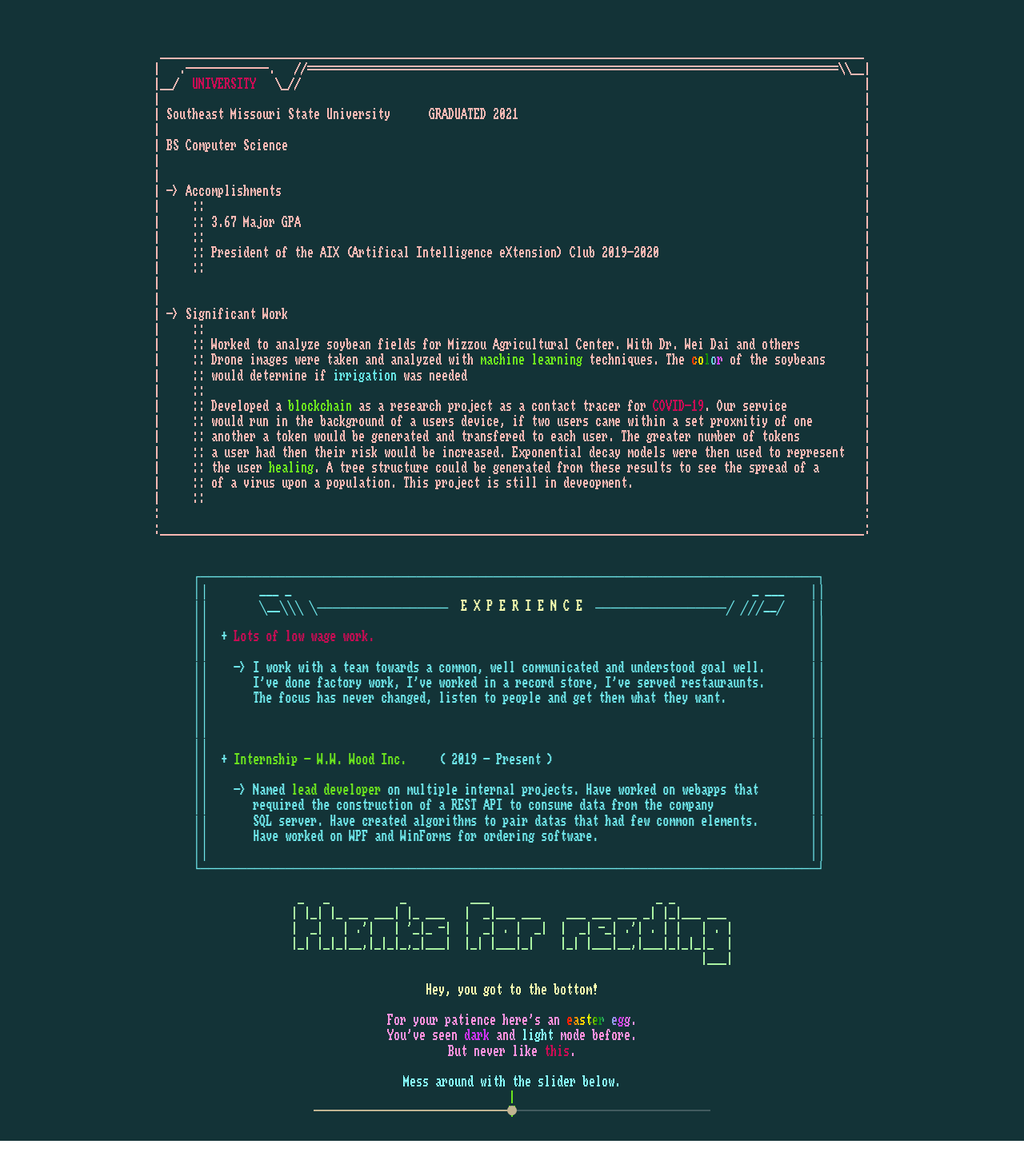
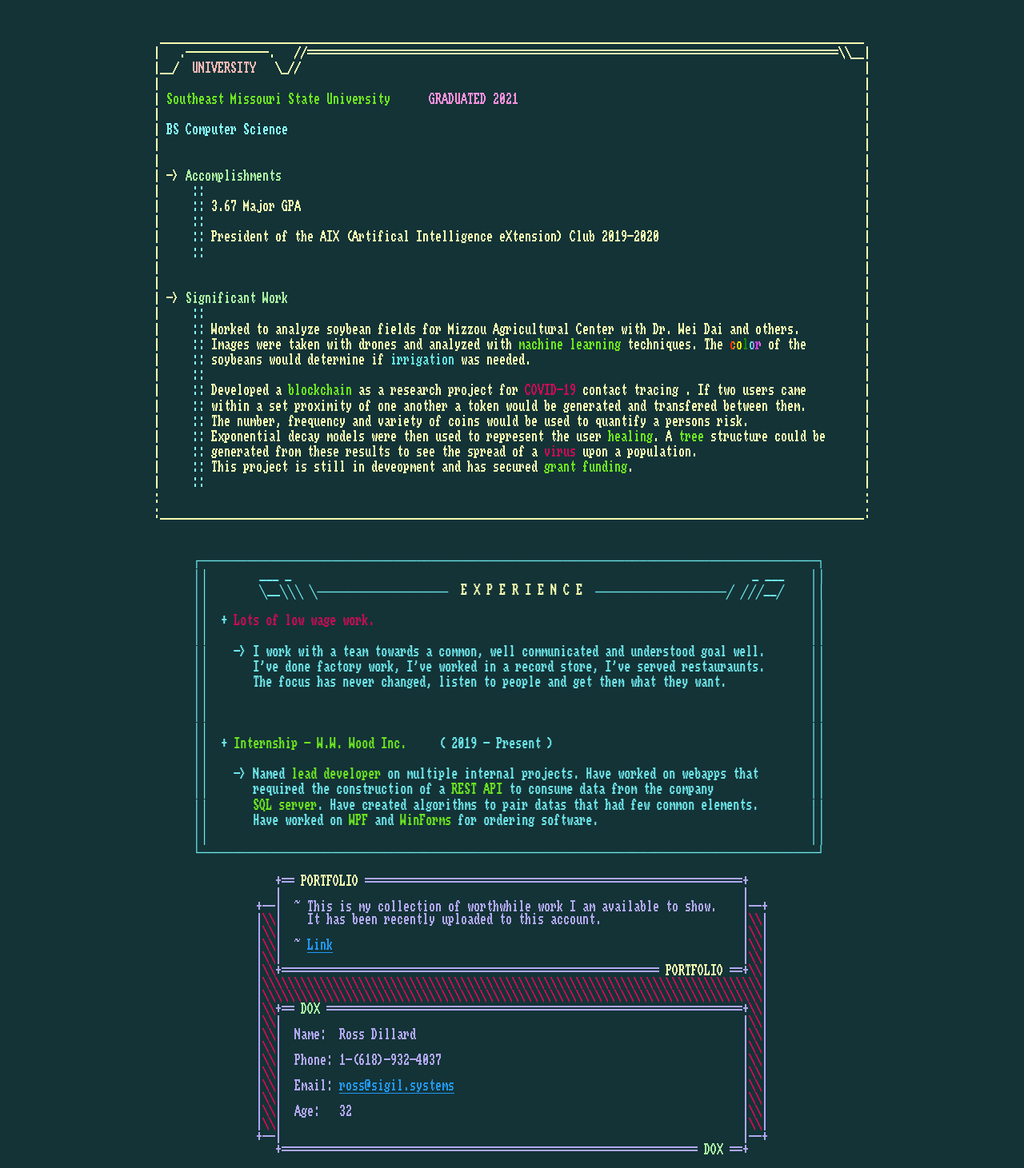
Before and after one commit to ross-sigil/resume, a Vue app: page / in a window 1280 px wide. Shown: the part 989-2450 px from the top of the page at 80% size. Before the commit the page ends 2416 px from the top, so only its background shows below. Built offline with nearby package versions, Linux system fonts and the light colour scheme.

Commit message:
Added dox and portfolio link

```diff
--- a/src/views/Resume.vue
+++ b/src/views/Resume.vue
@@ -31,7 +31,7 @@
 
     <v-row justify="center">
       <div class="ik">
-        <pre class="my" style="line-height: 0.7em">
+        <pre class="my" style="line-height: 1em">
 
 
 
@@ -40,24 +40,17 @@
 |                                                   |
 |                <span class="lpr">Python</span>        <span class="lpr">2017</span>                 |
 |                                                   |
-|                                                   |
 |                  <span class="lpr">Java</span>        <span class="lpr">2018</span>                 |
-|                                                   |
 |                                                   |
 |                   <span class="lbl">C++</span>        <span class="lbl">2018</span>                 |
 |                                                   |
-|                                                   |
 |                    <span class="bl">C#</span>        <span class="bl">2019</span>                 |
-|                                                   |
 |                                                   |
 |            <span class="lgr">TypeScript</span>        <span class="lgr">2019</span>                 |
 |                                                   |
-|                                                   |
 |          <span class="ye">Visual Basic</span>        <span class="ye">2020</span>                 | <!--   please dont make me do visual basic -->
 |                                                   |
-|                                                   |
 |                     <span class="lre">C</span>        <span class="lre">2020</span>                 |
-|                                                   |
 |                                                   |
 |              <span class="lre">Solidity</span>        <span class="lre">2021</span>                 |
 |                                                   |
@@ -73,7 +66,7 @@
 
     <v-row justify="center">
       <div class="pi">
-        <pre class="my" style="line-height: 1.2em">
+        <pre class="my" style="line-height: 1em">
  __________________________________________________________________________ _ __  _
 /// <span class="ye">TOOLS</span> ///////////////////////////////////////////////////////////
 <span class="ye">¯¯+¯¯¯¯¯¯¯¯¯¯¯¯¯¯¯¯¯¯¯¯¯¯¯¯¯¯¯¯¯¯¯¯¯¯¯¯¯¯¯¯¯¯¯¯¯¯¯¯¯¯¯¯¯¯¯¯¯¯¯¯¯¯¯¯¯¯¯¯ ¯¯  ¯ ¯   ¯
@@ -100,38 +93,38 @@
     </v-row>
 
     <v-row justify="center">
-      <div class="lre">
-        <pre class="my" style="line-height: 1.2em">
+      <div class="ye">
+        <pre class="my" style="line-height: 1.2">
  ______________________________________________________________________________________________________________
 |   .-------------.   //===================================================================================\\__|
-|__/  <span class="re">UNIVERSITY</span>   \_//                                                                                        |
+|__/  <span class="lre">UNIVERSITY</span>   \_//                                                                                        |
 |                                                                                                              |
-| Southeast Missouri State University      GRADUATED 2021                                                      |
+| <span class="gr">Southeast Missouri State University</span>      <span class="pi">GRADUATED 2021</span>                                                      |
 |                                                                                                              |
-| BS Computer Science                                                                                          |
+| <span class="ik">BS Computer Science</span>                                                                                          |
 |                                                                                                              |
 |                                                                                                              |
-| -> Accomplishments                                                                                           |
-|     ::                                                                                                       |
-|     :: 3.67 Major GPA                                                                                        |
-|     ::                                                                                                       |
-|     :: President of the AIX (Artifical Intelligence eXtension) Club 2019-2020                                |
-|     ::                                                                                                       |
+| -> <span class="lgr">Accomplishments</span>                                                                                           |
+|     <span class="ik">::</span>                                                                                                       |
+|     <span class="ik">::</span> 3.67 Major GPA                                                                                        |
+|     <span class="ik">::</span>                                                                                                       |
+|     <span class="ik">::</span> President of the AIX (Artifical Intelligence eXtension) Club 2019-2020                                |
+|     <span class="ik">::</span>                                                                                                       |
 |                                                                                                              |
 |                                                                                                              |
-| -> Significant Work                                                                                          |
-|     ::                                                                                                       |
-|     :: Worked to analyze soybean fields for Mizzou Agricultural Center. With Dr. Wei Dai and others          |
-|     :: Drone images were taken and analyzed with <span class="gr">machine learning</span> techniques. The <span class="rainbow-text">color</span> of the soybeans      |
-|     :: would determine if <span class="bl">irrigation</span> was needed                                                              |
-|     ::                                                                                                       |
-|     :: Developed a <span class="gr">blockchain</span> as a research project as a contact tracer for <span class="re">COVID-19</span>. Our service            |
-|     :: would run in the background of a users device, if two users came within a set proxmitiy of one        |
-|     :: another a token would be generated and transfered to each user. The greater number of tokens          |
-|     :: a user had then their risk would be increased. Exponential decay models were then used to represent   |
-|     :: the user <span class="gr">healing</span>. A tree structure could be generated from these results to see the spread of a       |
-|     :: of a virus upon a population. This project is still in deveopment.                                    |
-|     ::                                                                                                       |
+| -> <span class="lgr">Significant Work</span>                                                                                          |
+|     <span class="ik">::</span>                                                                                                       |
+|     <span class="ik">::</span> Worked to analyze soybean fields for Mizzou Agricultural Center with Dr. Wei Dai and others.          |
+|     <span class="ik">::</span> Images were taken with drones and analyzed with <span class="gr">machine learning</span> techniques. The <span class="rainbow-text">color</span> of the         |
+|     <span class="ik">::</span> soybeans would determine if <span class="bl">irrigation</span> was needed.                                                    |
+|     <span class="ik">::</span>                                                                                                       |
+|     <span class="ik">::</span> Developed a <span class="gr">blockchain</span> as a research project for <span class="re">COVID-19</span> contact tracing . If two users came         |
+|     <span class="ik">::</span> within a set proximity of one another a token would be generated and transfered between them.         |
+|     <span class="ik">::</span> The number, frequency and variety of coins would be used to quantify a persons risk.                  |
+|     <span class="ik">::</span> Exponential decay models were then used to represent the user <span class="gr">healing</span>. A <span class="gr">tree</span> structure could be      |
+|     <span class="ik">::</span> generated from these results to see the spread of a <span class="re">virus</span> upon a population.                          |
+|     <span class="ik">::</span> This project is still in deveopment and has secured <span class="gr">grant funding</span>.                                    |
+|     <span class="ik">::</span>                                                                                                       |
 :                                                                                                              :
 :______________________________________________________________________________________________________________:
 
@@ -157,11 +150,41 @@
 ││  + <span class="gr">Internship - W.W. Wood Inc.</span>     ( 2019 - Present )                                        ││
 ││                                                                                              ││
 ││    -> Named <span class="gr">lead developer</span> on multiple internal projects. Have worked on webapps that        ││
-││       required the construction of a REST API to consume data from the company               ││
-││       SQL server. Have created algorithms to pair datas that had few common elements.        ││
-││       Have worked on WPF and WinForms for ordering software.                                 ││
+││       required the construction of a <span class="gr">REST API</span> to consume data from the company               ││
+││       <span class="gr">SQL server</span>. Have created algorithms to pair datas that had few common elements.        ││
+││       Have worked on <span class="gr">WPF</span> and <span class="gr">WinForms</span> for ordering software.                                 ││
 ││                                                                                              ││
 └────────────────────────────────────────────────────────────────────────────────┘
+        </pre>
+      </div>
+    </v-row>
+
+    <v-row justify="center">
+      <div class="lpr">
+        <pre class="my" style="line-height: 1em">
+   +== <span class="ye">PORTFOLIO</span> ===========================================================+
+   |                                                                        |
++--|  ~ This is my collection of worthwhile work I am available to show.    |--+
+|<span class="re">\\</span>|    It has been recently uploaded to this account.                      |<span class="re">\\</span>|
+|<span class="re">\\</span>|                                                                        |<span class="re">\\</span>|
+|<span class="re">\\</span>|  ~ <a href="https://github.com/ross-sigil/">Link</a>                                                                |<span class="re">\\</span>|
+|<span class="re">\\</span>|                                                                        |<span class="re">\\</span>|
+|<span class="re">\\</span>+=========================================================== <span class="ye">PORTFOLIO</span> ==+<span class="re">\\</span>|
+|<span class="re">\\\\\\\\\\\\\\\\\\\\\\\\\\\\\\\\\\\\\\\\\\\\\\\\\\\\\\\\\\\\\\\\\\\\\\\\\\\\\\</span>|
+|<span class="re">\\\\\\\\\\\\\\\\\\\\\\\\\\\\\\\\\\\\\\\\\\\\\\\\\\\\\\\\\\\\\\\\\\\\\\\\\\\\\\</span>|
+|<span class="re">\\</span>+== <span class="lgr">DOX</span> =================================================================+<span class="re">\\</span>|
+|<span class="re">\\</span>|                                                                        |<span class="re">\\</span>|
+|<span class="re">\\</span>|  Name:  Ross Dillard                                                   |<span class="re">\\</span>|
+|<span class="re">\\</span>|                                                                        |<span class="re">\\</span>|
+|<span class="re">\\</span>|  Phone: 1-(618)-932-4037                                               |<span class="re">\\</span>|
+|<span class="re">\\</span>|                                                                        |<span class="re">\\</span>|
+|<span class="re">\\</span>|  Email: <a href="mailto:ross@sigil.systems?subject=Your site either got you an interview or spam!">ross@sigil.systems</a>                                             |<span class="re">\\</span>|
+|<span class="re">\\</span>|                                                                        |<span class="re">\\</span>|
+|<span class="re">\\</span>|  Age:   32                                                             |<span class="re">\\</span>|
+|<span class="re">\\</span>|                                                                        |<span class="re">\\</span>|
++--|                                                                        |--+
+   +================================================================= <span class="lgr">DOX</span> ==+
+
         </pre>
       </div>
     </v-row>
@@ -182,7 +205,7 @@
       <div class="pi">
         <pre
           class="my"
-          style="line-height: 1.2em; text-align: center; margin-bottom: -3em"
+          style="line-height: 1.2em; text-align: center; margin-bottom: -1em"
         >
 <span class="ye">Hey, you got to the bottom!</span>
 
```
